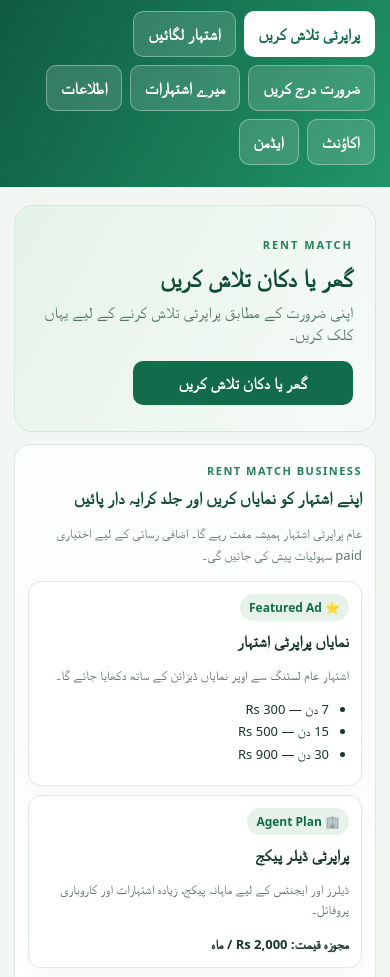
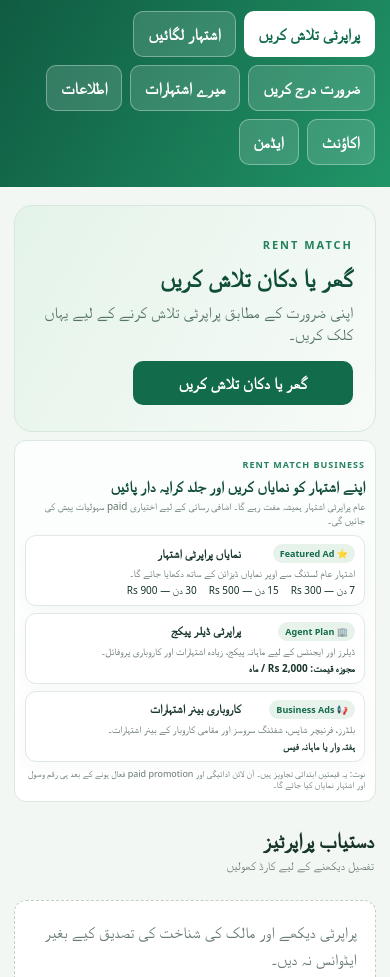
Before and after one commit to ranaaqib0870-prog/Rent-Match, a website built with Vite: page index.html in a window 390 px wide. Shown: the part 123-1100 px from the top of the page. Built offline with nearby package versions, Linux system fonts and the light colour scheme; no server answers.

Commit message:
Make earning options compact and improve listing visibility

```diff
--- a/style.css
+++ b/style.css
@@ -183,3 +183,39 @@ body.media-viewer-open{overflow:hidden}
   .earning-below-search .earning-grid{grid-template-columns:1fr;gap:9px}
   .earning-below-search .earning-card{padding:12px}
 }
+
+
+/* Compact earning options so property listings appear sooner */
+.earning-below-search{margin:9px 0 13px}
+.earning-below-search .earning-panel{padding:12px 14px;border-radius:13px}
+.earning-below-search .earning-heading .eyebrow{font-size:9px;letter-spacing:1px}
+.earning-below-search .earning-heading h2{font-size:17px;line-height:1.35;margin:3px 0}
+.earning-below-search .earning-heading p{font-size:11px;line-height:1.4;margin:3px 0 0}
+.earning-below-search .earning-grid{gap:9px;margin-top:9px}
+.earning-below-search .earning-card{padding:10px;border-radius:11px}
+.earning-below-search .earning-badge{font-size:10px;padding:3px 7px}
+.earning-below-search .earning-card h3{font-size:14px;line-height:1.3;margin:5px 0 3px}
+.earning-below-search .earning-card p,
+.earning-below-search .earning-card li,
+.earning-below-search .earning-card strong{font-size:11px;line-height:1.4}
+.earning-below-search .earning-card p{margin:3px 0}
+.earning-below-search .earning-card ul{margin:4px 0;padding-inline-start:17px}
+.earning-below-search .earning-note{font-size:10px;line-height:1.35;margin:7px 0 0}
+@media(max-width:700px){
+  .earning-below-search{margin:8px 0 12px}
+  .earning-below-search .earning-panel{padding:10px;border-radius:12px}
+  .earning-below-search .earning-heading h2{font-size:15px}
+  .earning-below-search .earning-heading p{font-size:10px}
+  .earning-below-search .earning-grid{grid-template-columns:1fr;gap:7px;margin-top:8px}
+  .earning-below-search .earning-card{
+    display:grid;grid-template-columns:105px minmax(0,1fr);column-gap:9px;align-items:center;
+    padding:8px 9px;min-height:0
+  }
+  .earning-below-search .earning-badge{grid-column:1;grid-row:1;font-size:9px;justify-self:start}
+  .earning-below-search .earning-card h3{grid-column:2;grid-row:1;font-size:12px;margin:0}
+  .earning-below-search .earning-card p{grid-column:1 / -1;font-size:10px;line-height:1.3;margin:4px 0 0}
+  .earning-below-search .earning-card ul{grid-column:1 / -1;display:flex;flex-wrap:wrap;gap:3px 12px;margin:4px 0 0;padding:0;list-style:none}
+  .earning-below-search .earning-card li{font-size:10px;line-height:1.25}
+  .earning-below-search .earning-card strong{grid-column:1 / -1;font-size:10px;margin-top:3px}
+  .earning-below-search .earning-note{font-size:9px;line-height:1.3;margin-top:6px}
+}
```
